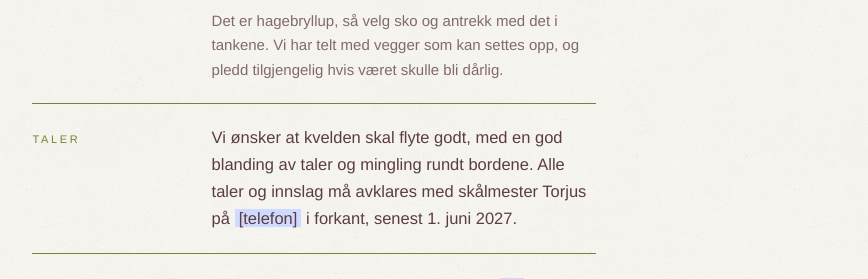
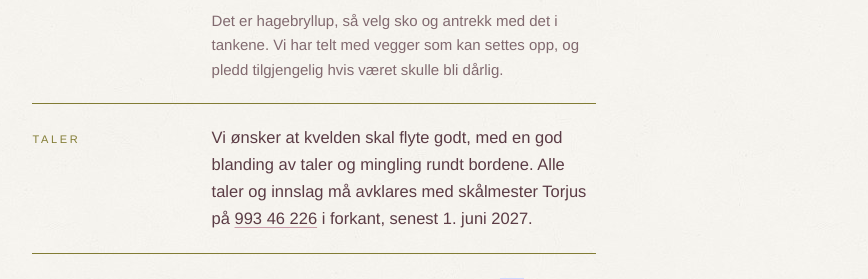
Before and after one commit to magnuswideroe/magnusogmathilde, a plain HTML site: page index.html in a window 1280 px wide. Shown: the part 5026-5305 px from the top of the page, without its empty margins (326-1194 px from the left). Drawn offline with Linux system fonts and the light colour scheme.

Commit message:
Add files via upload

```diff
--- a/index.html
+++ b/index.html
@@ -180,7 +180,7 @@
         </div>
         <div>
           <dt class="cap" data-i18n="info.speechT">Taler</dt>
-          <dd><p data-i18n="info.speech">Vi ønsker at kvelden skal flyte godt, med en god blanding av taler og mingling rundt bordene. Alle taler og innslag må avklares med skålmester Torjus på <span class="todo">[telefon]</span> i forkant, senest 1. juni 2027.</p></dd>
+          <dd><p data-i18n="info.speech">Vi ønsker at kvelden skal flyte godt, med en god blanding av taler og mingling rundt bordene. Alle taler og innslag må avklares med skålmester Torjus på <a href="tel:+4799346226">993 46 226</a> i forkant, senest 1. juni 2027.</p></dd>
         </div>
         <div>
           <dt class="cap" data-i18n="info.allergyT">Allergier</dt>
```
